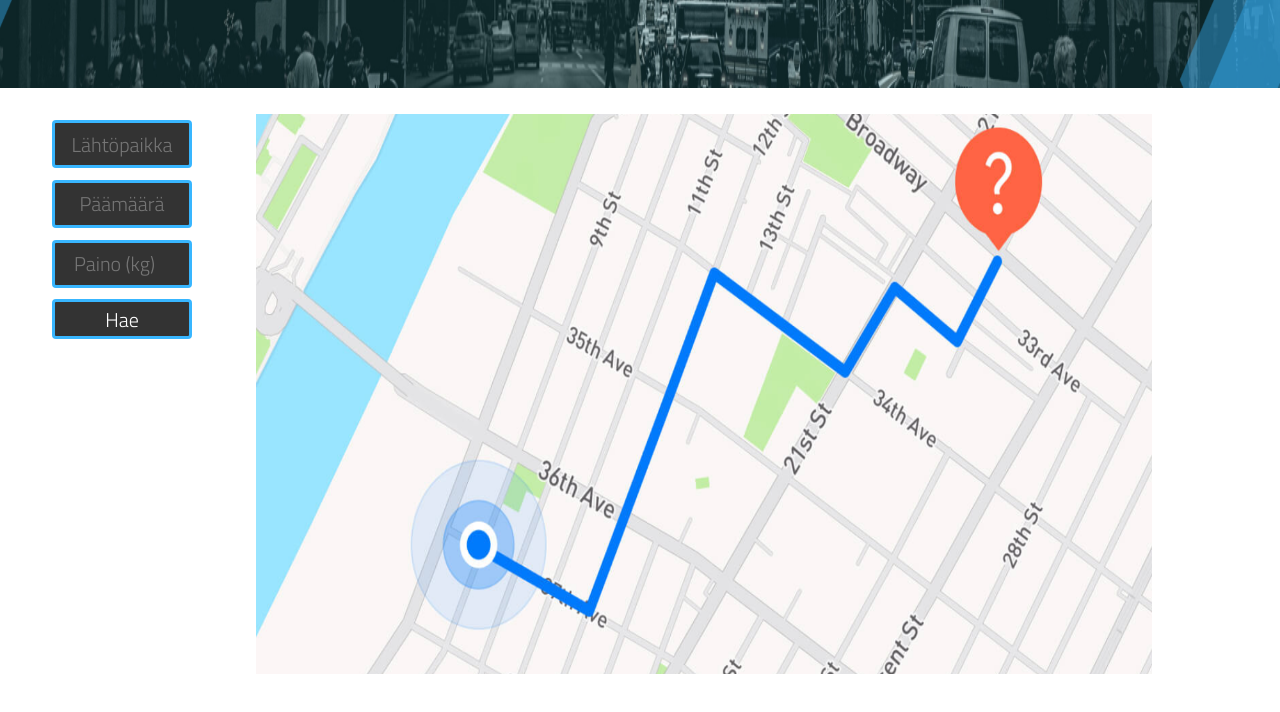
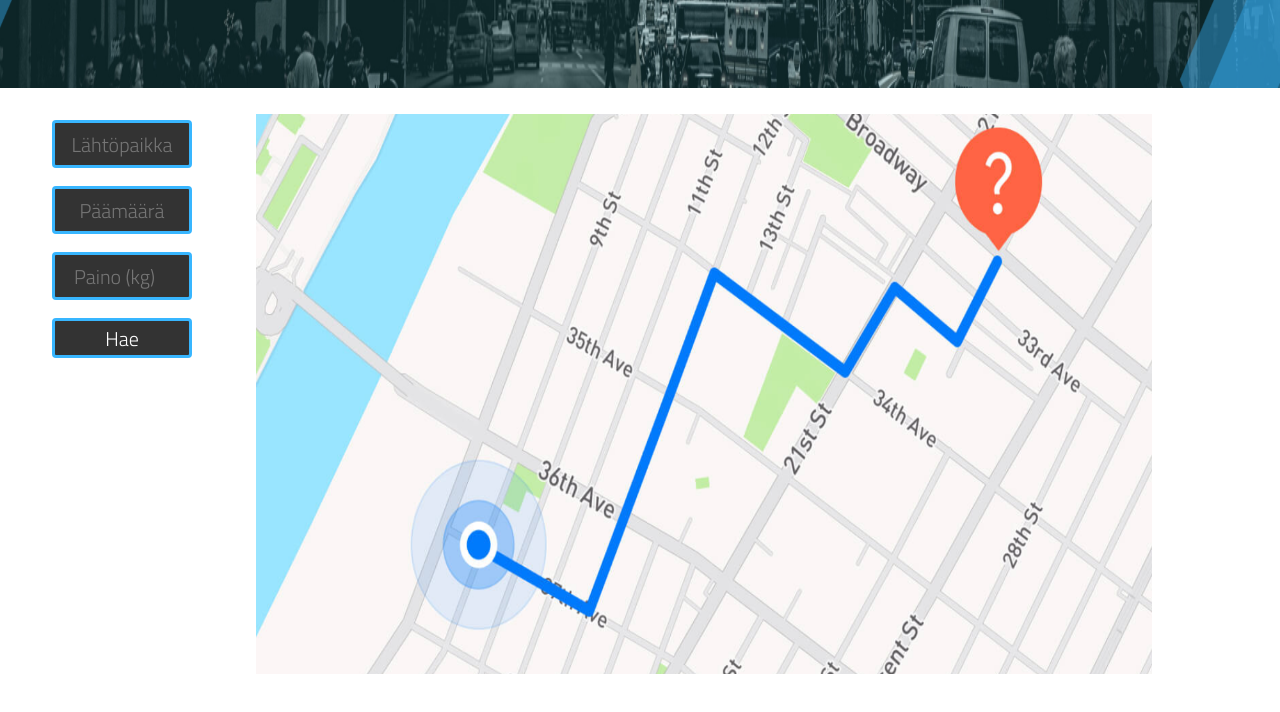
Before and after one commit to og-metropolia/web-project, a plain HTML site: page sivut/paastolaskuri/index.html in a window 1280 px wide. Shown: the part 360-1072 px from the top of the page. Drawn offline with Linux system fonts and the light colour scheme; some packages are replaced by stand-ins of ours.

Commit message:
tweak spacing between i/o elems

```diff
--- a/sivut/paastolaskuri/css/style.css
+++ b/sivut/paastolaskuri/css/style.css
@@ -28,6 +28,7 @@ body {
   height: 2em;
   min-width: 65px;
 
+  margin-top: 0;
   margin-bottom: 2.5px;
   margin-left: 1em;
 
@@ -40,13 +41,12 @@ body {
   border-radius: 4px;
 }
 
-#search-button {
+#input-output > #search-button {
+  min-width: 75px;
   display: flex;
   align-items: center;
   justify-content: center;
-  padding-top: 10px;
-  padding-bottom: 10px;
-  margin-bottom: 20px;
+  margin-bottom: 50px;
   cursor: pointer;
 }
 
--- a/sivut/paastolaskuri/index.html
+++ b/sivut/paastolaskuri/index.html
@@ -33,9 +33,8 @@
       <div id="map-canvas">
         <img src="../../img/map_placeholder.png" alt="Kuva" />
       </div>
-      <div class="flexbox" id="input-output">
+      <div id="input-output">
         <input
-          class="input-field"
           type="text"
           required
           title="title"
@@ -43,7 +42,6 @@
           id="source-address"
         />
         <input
-          class="input-field"
           type="text"
           required
           title="title"
@@ -51,7 +49,6 @@
           id="destination-address"
         />
         <input
-          class="input-field"
           type="number"
           required
           title="title"
```
